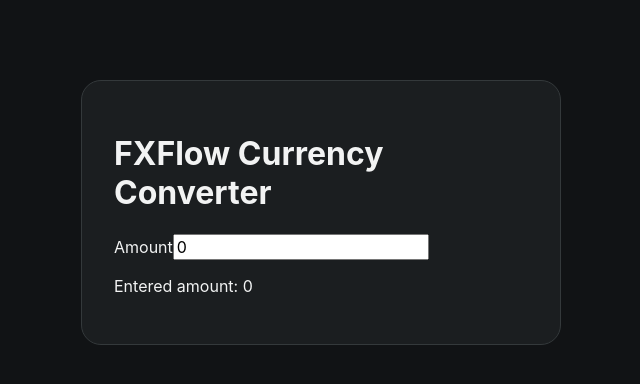
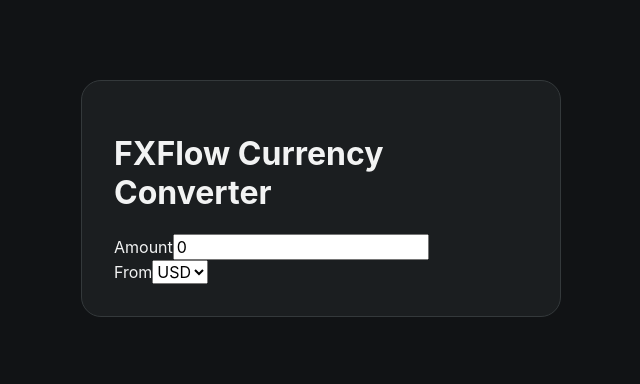
Before and after one commit to djimgon/fxflow, a React app in the folder frontend/: page / in a window 1280 px wide. Shown: the top 384 px of the page, without its empty margins (319-959 px from the left). Built offline with nearby package versions, Linux system fonts and the light colour scheme; the HTML template or start-up script is replaced by a standard one.

Commit message:
Added from select

```diff
--- a/frontend/src/components/CurrencyConverter.jsx
+++ b/frontend/src/components/CurrencyConverter.jsx
@@ -2,6 +2,7 @@ import { useState } from "react";
 
 export function CurrencyConverter() {
     const [amount, setAmount] = useState(0);
+    const [fromCurrency, setFromCurrency] = useState("USD");
 
     return (
         <div className="__converter">
@@ -16,7 +17,20 @@ export function CurrencyConverter() {
                     value={amount}
                     onChange={(event) => setAmount(event.target.value)}
                 />
-                <p>Entered amount: {amount}</p>
+                <div>
+                    <label htmlFor="fromCurrency">From</label>
+
+                    <select
+                        id="fromCurrency"
+                        value={fromCurrency}
+                        onChange={(event) => setFromCurrency(event.target.value)}
+                    >
+                        <option value="USD">USD</option>
+                        <option value="EUR">EUR</option>
+                        <option value="GBP">GBP</option>
+                        <option value="JPY">JPY</option>
+                    </select>
+                </div>
             </form>
         </div>
     );
```
